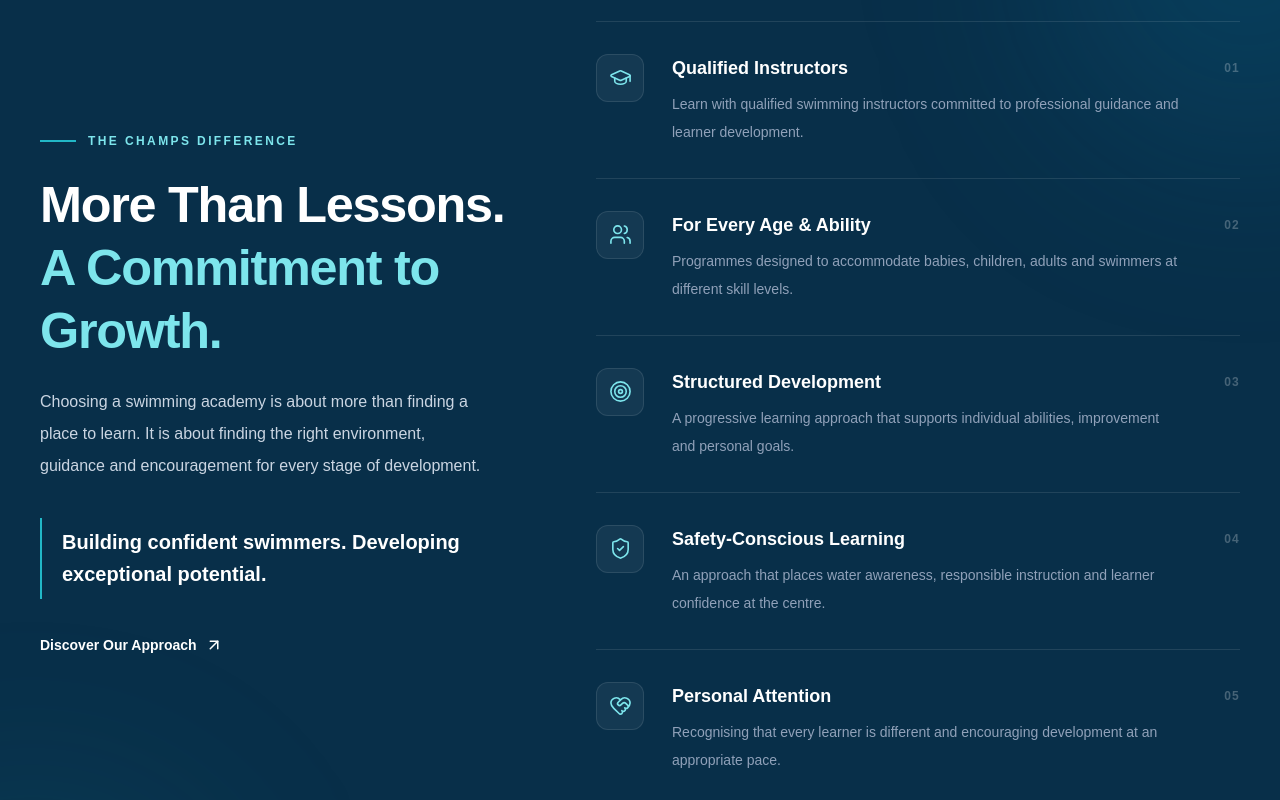
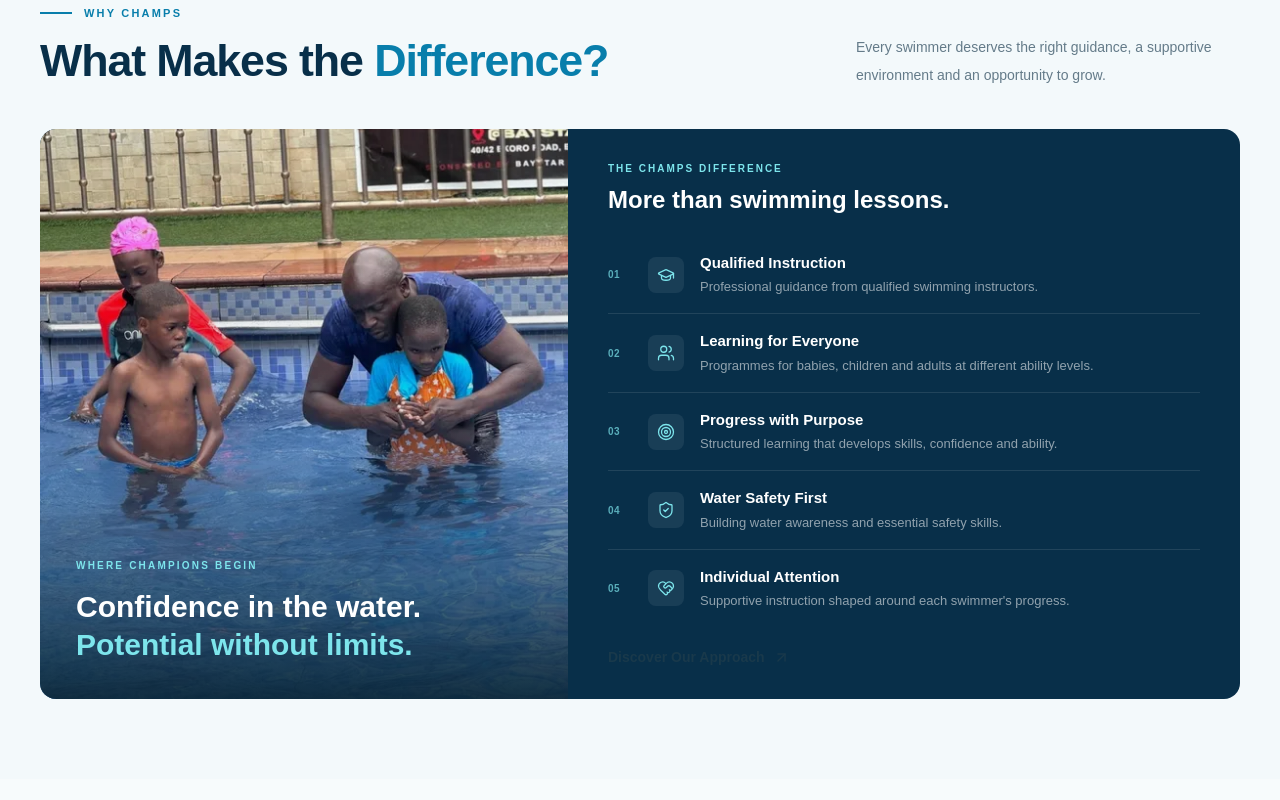
Before and after one commit to Seifuddin/champsswimmingacademy, a Next.js app: page / in a window 1280 px wide. Shown: the part 2800-3600 px from the top of the page. Built offline with nearby package versions, Linux system fonts and the light colour scheme.

Commit message:
improved why us

```diff
--- a/components/home/WhyChooseUs.tsx
+++ b/components/home/WhyChooseUs.tsx
@@ -1,131 +1,143 @@
 
+import Image from "next/image";
 import Link from "next/link";
 import {
-  ShieldCheck,
+  ArrowUpRight,
   GraduationCap,
   Users,
   Target,
+  ShieldCheck,
   HeartHandshake,
-  ArrowUpRight,
-  Check,
 } from "lucide-react";
 
 const reasons = [
   {
     number: "01",
     icon: GraduationCap,
-    title: "Qualified Instructors",
+    title: "Qualified Instruction",
     description:
-      "Learn with qualified swimming instructors committed to professional guidance and learner development.",
+      "Professional guidance from qualified swimming instructors.",
   },
   {
     number: "02",
     icon: Users,
-    title: "For Every Age & Ability",
+    title: "Learning for Everyone",
     description:
-      "Programmes designed to accommodate babies, children, adults and swimmers at different skill levels.",
+      "Programmes for babies, children and adults at different ability levels.",
   },
   {
     number: "03",
     icon: Target,
-    title: "Structured Development",
+    title: "Progress with Purpose",
     description:
-      "A progressive learning approach that supports individual abilities, improvement and personal goals.",
+      "Structured learning that develops skills, confidence and ability.",
   },
   {
     number: "04",
     icon: ShieldCheck,
-    title: "Safety-Conscious Learning",
+    title: "Water Safety First",
     description:
-      "An approach that places water awareness, responsible instruction and learner confidence at the centre.",
+      "Building water awareness and essential safety skills.",
   },
   {
     number: "05",
     icon: HeartHandshake,
-    title: "Personal Attention",
+    title: "Individual Attention",
     description:
-      "Recognising that every learner is different and encouraging development at an appropriate pace.",
+      "Supportive instruction shaped around each swimmer's progress.",
   },
 ];
 
 export default function WhyChooseUs() {
   return (
-    <section className="relative overflow-hidden bg-[#082F49] py-20 text-white sm:py-24">
+    <section className="overflow-hidden bg-[#F3F9FB] py-14 sm:py-16 lg:py-20">
+      <div className="mx-auto max-w-7xl px-5 sm:px-8 lg:px-10">
 
-      {/* Decorative background */}
-      <div className="pointer-events-none absolute -right-40 -top-40 h-96 w-96 rounded-full bg-[#087EAB]/20 blur-[100px]" />
-      <div className="pointer-events-none absolute -bottom-40 -left-40 h-96 w-96 rounded-full bg-[#22B8C7]/10 blur-[100px]" />
-
-      <div className="relative mx-auto max-w-7xl px-5 sm:px-8 lg:px-10">
-
-        <div className="grid gap-14 lg:grid-cols-[0.85fr_1.15fr] lg:gap-20">
-
-          {/* Introduction */}
-          <div className="lg:sticky lg:top-28 lg:self-start">
-            <div className="mb-6 flex items-center gap-3">
-              <span className="h-[2px] w-9 bg-[#22B8C7]" />
-              <span className="text-xs font-bold uppercase tracking-[0.2em] text-[#7DE5EC]">
-                The Champs Difference
+        {/* Heading */}
+        <div className="mb-8 flex flex-col justify-between gap-4 sm:mb-10 sm:flex-row sm:items-end">
+          <div>
+            <div className="mb-3 flex items-center gap-3">
+              <span className="h-[2px] w-8 bg-[#087EAB]" />
+              <span className="text-[11px] font-bold uppercase tracking-[0.2em] text-[#087EAB]">
+                Why Champs
               </span>
             </div>
 
-            <h2 className="max-w-lg text-3xl font-black leading-tight tracking-tight sm:text-4xl lg:text-[3.15rem]">
-              More Than Lessons.
-              <span className="block text-[#7DE5EC]">
-                A Commitment to Growth.
-              </span>
+            <h2 className="text-3xl font-black leading-tight tracking-tight text-[#082F49] sm:text-4xl lg:text-[2.8rem]">
+              What Makes the
+              <span className="text-[#087EAB]"> Difference?</span>
             </h2>
+          </div>
 
-            <p className="mt-6 max-w-md text-base leading-8 text-slate-300">
-              Choosing a swimming academy is about more than finding a place
-              to learn. It is about finding the right environment, guidance
-              and encouragement for every stage of development.
-            </p>
-
-            <div className="mt-9 border-l-2 border-[#22B8C7] py-2 pl-5">
-              <p className="text-xl font-bold leading-relaxed text-white">
-                Building confident swimmers. Developing exceptional potential.
+          <p className="max-w-sm text-sm leading-7 text-[#647B89]">
+            Every swimmer deserves the right guidance, a supportive
+            environment and an opportunity to grow.
           </p>
         </div>
 
-            <Link
-              href="/about"
-              className="group mt-9 inline-flex items-center gap-2 text-sm font-bold text-[#7DE5EC] transition-colors hover:text-white"
-            >
-              Discover Our Approach
-              <ArrowUpRight
-                size={18}
-                className="transition-transform group-hover:translate-x-1 group-hover:-translate-y-1"
+        {/* Main composition */}
+        <div className="grid overflow-hidden rounded-2xl bg-[#082F49] lg:grid-cols-[0.88fr_1.12fr]">
+
+          {/* Photography */}
+          <div className="relative min-h-[280px] sm:min-h-[350px] lg:min-h-[440px]">
+            <Image
+              src="/images/coach.webp"
+              alt="Swimming instruction in a pool"
+              fill
+              sizes="(max-width: 1024px) 100vw, 45vw"
+              className="object-cover object-center"
             />
-            </Link>
+
+            <div className="absolute inset-0 bg-gradient-to-t from-[#031D2D]/90 via-[#031D2D]/10 to-transparent" />
+
+            <div className="absolute bottom-0 left-0 right-0 p-6 sm:p-8 lg:p-9">
+              <span className="text-[10px] font-bold uppercase tracking-[0.22em] text-[#7DE5EC]">
+                Where Champions Begin
+              </span>
+
+              <h3 className="mt-3 max-w-sm text-2xl font-black leading-tight text-white sm:text-3xl">
+                Confidence in the water.
+                <span className="block text-[#7DE5EC]">
+                  Potential without limits.
+                </span>
+              </h3>
+            </div>
           </div>
 
           {/* Reasons */}
-          <div className="divide-y divide-white/10 border-y border-white/10">
+          <div className="flex flex-col justify-center px-5 py-7 sm:px-8 sm:py-9 lg:px-10 lg:py-8">
+
+            <div className="mb-5">
+              <p className="text-[10px] font-bold uppercase tracking-[0.2em] text-[#7DE5EC]">
+                The Champs Difference
+              </p>
+              <h3 className="mt-2 text-xl font-extrabold text-white sm:text-2xl">
+                More than swimming lessons.
+              </h3>
+            </div>
+
+            <div className="divide-y divide-white/10">
               {reasons.map((reason) => {
                 const Icon = reason.icon;
 
                 return (
                   <div
                     key={reason.number}
-                  className="group flex gap-5 py-7 sm:gap-7 sm:py-8"
+                    className="group flex items-center gap-4 py-3.5 sm:py-4"
                   >
-                  <div className="flex h-12 w-12 shrink-0 items-center justify-center rounded-xl border border-white/10 bg-white/5 text-[#7DE5EC] transition-all duration-300 group-hover:border-[#22B8C7]/40 group-hover:bg-[#087EAB]">
-                    <Icon size={23} strokeWidth={1.7} />
+                    <span className="w-6 shrink-0 text-[10px] font-bold tracking-wider text-[#7DE5EC]/70">
+                      {reason.number}
+                    </span>
+
+                    <div className="flex h-9 w-9 shrink-0 items-center justify-center rounded-lg bg-white/[0.07] text-[#7DE5EC] transition-colors group-hover:bg-[#087EAB]">
+                      <Icon size={18} strokeWidth={1.7} />
                     </div>
 
-                  <div className="flex-1">
-                    <div className="flex items-center justify-between gap-4">
-                      <h3 className="text-lg font-bold text-white">
+                    <div className="min-w-0 flex-1">
+                      <h4 className="text-sm font-bold text-white sm:text-[15px]">
                         {reason.title}
-                      </h3>
-
-                      <span className="text-xs font-bold tracking-widest text-white/25">
-                        {reason.number}
-                      </span>
-                    </div>
-
-                    <p className="mt-2 max-w-lg text-sm leading-7 text-slate-400">
+                      </h4>
+                      <p className="mt-1 text-xs leading-5 text-white/55 sm:text-[13px]">
                         {reason.description}
                       </p>
                     </div>
@@ -134,20 +146,17 @@ export default function WhyChooseUs() {
               })}
             </div>
 
+            <Link
+              href="/about"
+              className="group mt-5 inline-flex w-fit items-center gap-2 text-sm font-bold text-[#7DE5EC] transition-colors hover:text-white"
+            >
+              Discover Our Approach
+              <ArrowUpRight
+                size={17}
+                className="transition-transform group-hover:translate-x-1 group-hover:-translate-y-1"
+              />
+            </Link>
           </div>
-
-        {/* Closing statement */}
-        <div className="mt-16 flex flex-wrap items-center justify-center gap-x-8 gap-y-4 border-t border-white/10 pt-9">
-          {["Excellence", "Confidence", "Growth", "Achievement"].map(
-            (value) => (
-              <div key={value} className="flex items-center gap-2">
-                <Check size={15} className="text-[#22B8C7]" />
-                <span className="text-xs font-bold uppercase tracking-[0.14em] text-slate-300">
-                  {value}
-                </span>
-              </div>
-            )
-          )}
         </div>
 
       </div>
```
Lines whose indentation alone changed are shown as unchanged.
